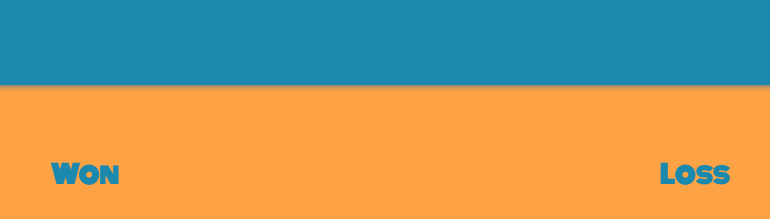
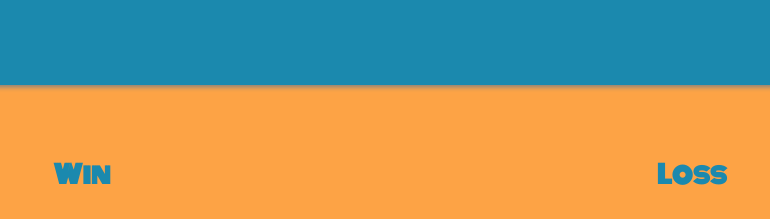
Before and after one commit to dionadk/Project1, a plain HTML site: page index.html in a window 1280 px wide. Shown: the top 219 px of the page, 255-1025 px from the left. Drawn offline with nearby package versions, Linux system fonts and the light colour scheme; a web font is replaced by a local one.

Commit message:
edited readme

```diff
--- a/index.html
+++ b/index.html
@@ -30,7 +30,7 @@
 	<!-- scoresheet -->
 	<div class="scoreBoard">
 		<div class="win-flex">
-			<h3 id="win">Won</h3>
+			<h3 id="win">Win</h3>
 		</div>
 		<div class="loss-flex">
 			<h3 id="loss">Loss</h3>
--- a/script.js
+++ b/script.js
@@ -158,7 +158,7 @@ function hangMan() {
     $("#hangImg").attr("src", "images/hang_7n.gif");
     break;
     default:
-            $("#hangImg").attr("src", "images/hang_1.gif")
+    $("#hangImg").attr("src", "images/hang_1.gif");
     break;
   }
 }
```
Lines whose indentation alone changed are shown as unchanged.
